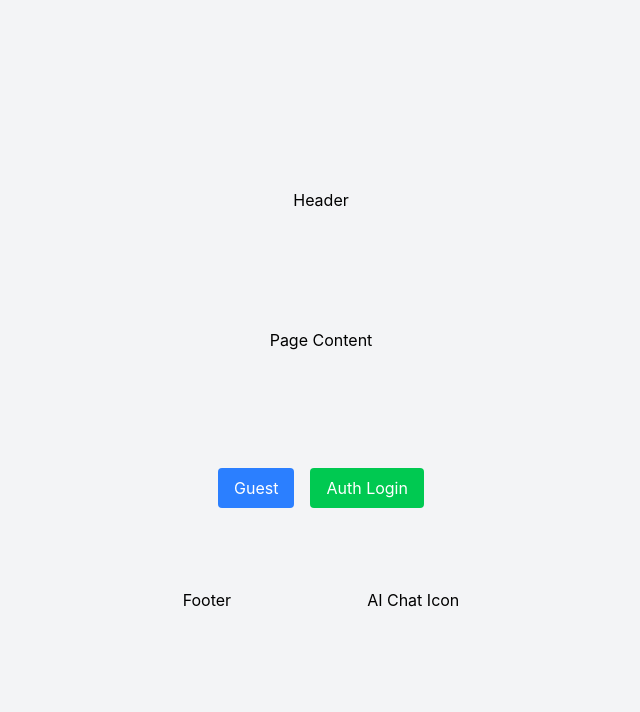
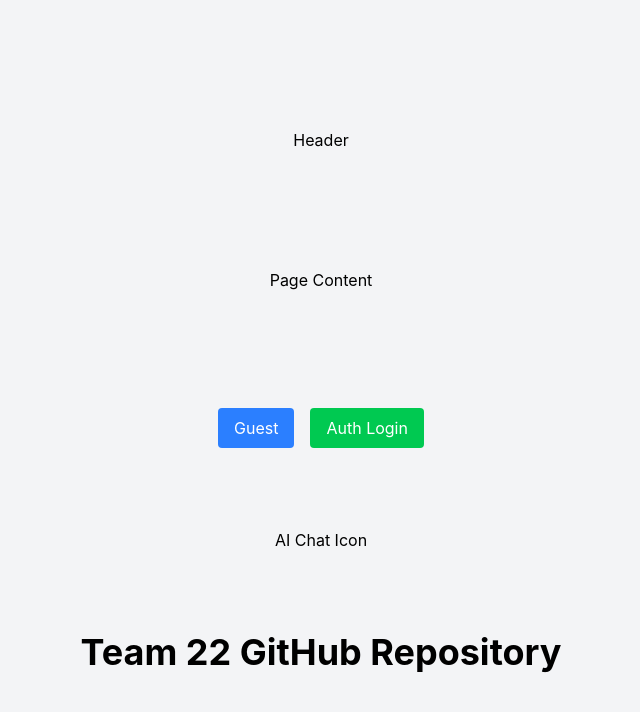
Before and after one commit to chingu-voyages/V63-tier2-team-22, a React (Vite) app in the folder vite-project/: page / in a window 1280 px wide. Shown: the top 712 px of the page, without its empty margins (319-959 px from the left). Built offline with nearby package versions, Linux system fonts and the light colour scheme.

Commit message:
fixed foot message to say 'Github team 22 repository'

```diff
--- a/vite-project/src/App.tsx
+++ b/vite-project/src/App.tsx
@@ -15,10 +15,11 @@ function App() {
           <button className="bg-blue-500 text-white px-4 py-2 rounded"> Guest</button>
           <button className="bg-green-500 text-white px-4 py-2 rounded"> Auth Login</button>
         </div>
-        <div className="flex flex-row items-center justify-center gap-34 ">
-          <Footer></Footer>
+        <div className="flex flex-row items-center justify-center gap-34 pb-20">
+
           <h3>AI Chat Icon</h3>
         </div>
+        <Footer></Footer>
       </section>
 
     </>
--- a/vite-project/src/assets/components/Footer.tsx
+++ b/vite-project/src/assets/components/Footer.tsx
@@ -4,8 +4,8 @@
 function Footer(){
 
     return (<>
-    <a href="https://github.com/chingu-voyages/v63-tier2-team-22" target="_blank" rel="noopener noreferrer">
-      Footer
+    <a href="https://github.com/chingu-voyages/v63-tier2-team-22" target="_blank" rel="noopener noreferrer" className="font-bold text-4xl">
+      Team 22 GitHub Repository
     </a>
     </>
 
--- a/vite-project/src/assets/components/Header.tsx
+++ b/vite-project/src/assets/components/Header.tsx
@@ -4,7 +4,7 @@
 
 function Header () {
     return ( <>
-    <h3 className=""> Header</h3 >
+    <h3 className=""> Header </h3 >
 
     </>)
 }
```
